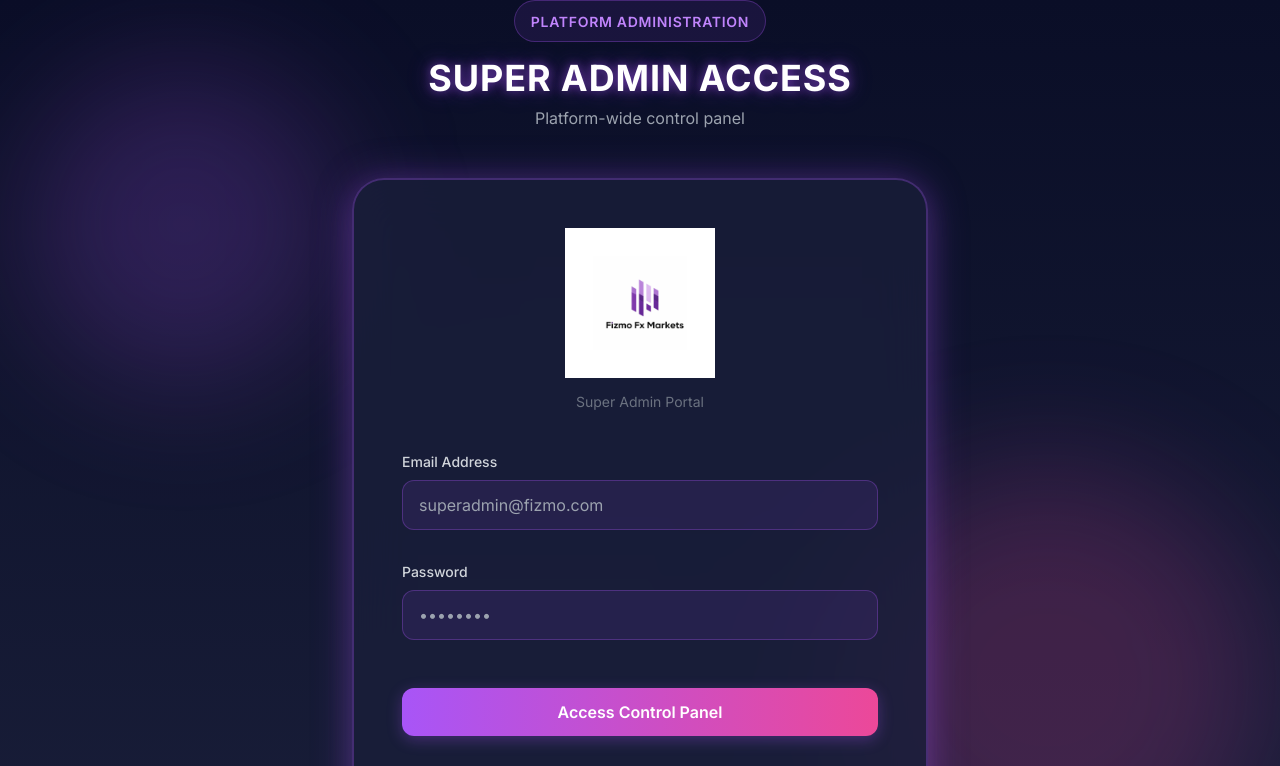
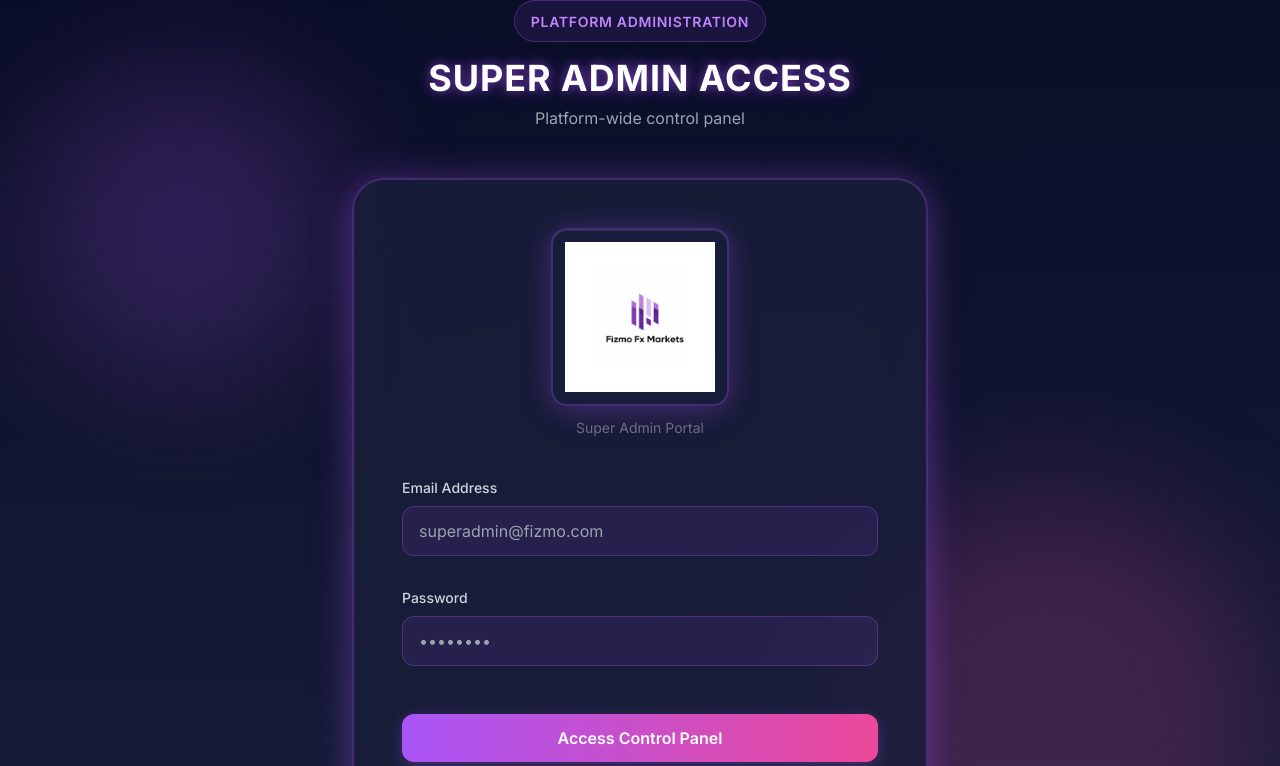
Before and after one commit to zakaurrehman/fizmo, a Next.js app: page /super-admin/login in a window 1280 px wide. Shown: the top 766 px of the page. Built offline with nearby package versions, Linux system fonts and the light colour scheme.

Commit message:
logo updated with gradient color scheme

```diff
--- a/app/(auth)/admin-login/page.tsx
+++ b/app/(auth)/admin-login/page.tsx
@@ -81,8 +81,10 @@ export default function AdminLoginPage() {
         <div className="auth-card p-12 animate-fade-in-up smooth-transition hover-lift" style={{animationDelay: '0.2s'}}>
           {/* Logo */}
           <div className="text-center mb-10">
-            <Logo href="/" width={150} height={50} />
-            <p className="text-sm text-gray-500 mt-2">Admin Dashboard</p>
+            <div className="flex justify-center mb-3">
+              <Logo href="/" width={150} height={50} variant="gradient-bg" />
+            </div>
+            <p className="text-sm text-gray-500">Admin Dashboard</p>
           </div>
 
           {error && (
--- a/app/(auth)/login/page.tsx
+++ b/app/(auth)/login/page.tsx
@@ -48,8 +48,8 @@ export default function LoginPage() {
         {/* Login Card */}
         <div className="auth-card p-12 animate-fade-in-up smooth-transition hover-lift" style={{animationDelay: '0.2s'}}>
           {/* Logo */}
-          <div className="text-center mb-10">
-            <Logo href="/" width={150} height={50} />
+          <div className="flex justify-center mb-10">
+            <Logo href="/" width={150} height={50} variant="gradient-bg" />
           </div>
 
           {error && (
--- a/app/(auth)/register/page.tsx
+++ b/app/(auth)/register/page.tsx
@@ -118,8 +118,8 @@ export default function RegisterPage() {
         {/* Registration Card */}
         <div className="auth-card p-12 animate-fade-in-up smooth-transition hover-lift" style={{animationDelay: '0.2s'}}>
           {/* Logo */}
-          <div className="text-center mb-10">
-            <Logo href="/" width={150} height={50} />
+          <div className="flex justify-center mb-10">
+            <Logo href="/" width={150} height={50} variant="gradient-bg" />
           </div>
 
           {error && (
--- a/app/super-admin/login/page.tsx
+++ b/app/super-admin/login/page.tsx
@@ -77,8 +77,10 @@ export default function SuperAdminLoginPage() {
         <div className="auth-card p-12 animate-fade-in-up smooth-transition hover-lift" style={{animationDelay: '0.2s'}}>
           {/* Logo */}
           <div className="text-center mb-10">
-            <Logo href="/" width={150} height={50} />
-            <p className="text-sm text-gray-500 mt-2">Super Admin Portal</p>
+            <div className="flex justify-center mb-3">
+              <Logo href="/" width={150} height={50} variant="gradient-bg" />
+            </div>
+            <p className="text-sm text-gray-500">Super Admin Portal</p>
           </div>
 
           {error && (
--- a/components/ui/Logo.tsx
+++ b/components/ui/Logo.tsx
@@ -9,6 +9,7 @@ interface LogoProps {
   text?: string;
   width?: number;
   height?: number;
+  variant?: "default" | "gradient-bg" | "no-bg";
 }
 
 export function Logo({
@@ -19,17 +20,28 @@ export function Logo({
   text = "",
   width = 120,
   height = 40,
+  variant = "no-bg",
 }: LogoProps) {
+  // Background styles based on variant
+  const bgStyles = {
+    "default": "p-3 rounded-xl bg-gradient-fizmo shadow-lg shadow-fizmo-purple-500/30",
+    "gradient-bg": "p-3 rounded-xl glassmorphic border border-fizmo-purple-500/30",
+    "no-bg": "",
+  };
+
   const content = (
     <div className={`flex items-center gap-3 ${className}`}>
+      <div className={`${bgStyles[variant]} inline-flex items-center justify-center transition-all hover:scale-105`}>
         <Image
           src="/assets/FIZMO LOGO.svg"
           alt="Fizmo Logo"
           width={width}
           height={height}
-        className={`hover:scale-105 transition-transform ${imageClassName}`}
+          className={`object-contain ${imageClassName}`}
+          style={{ mixBlendMode: 'normal' }}
           priority
         />
+      </div>
       {showText && text && (
         <span className="text-xl font-bold gradient-text">{text}</span>
       )}
@@ -38,7 +50,7 @@ export function Logo({
 
   if (href) {
     return (
-      <Link href={href} className="inline-block">
+      <Link href={href} className="inline-block group">
         {content}
       </Link>
     );
```
Lines whose indentation alone changed are shown as unchanged.
